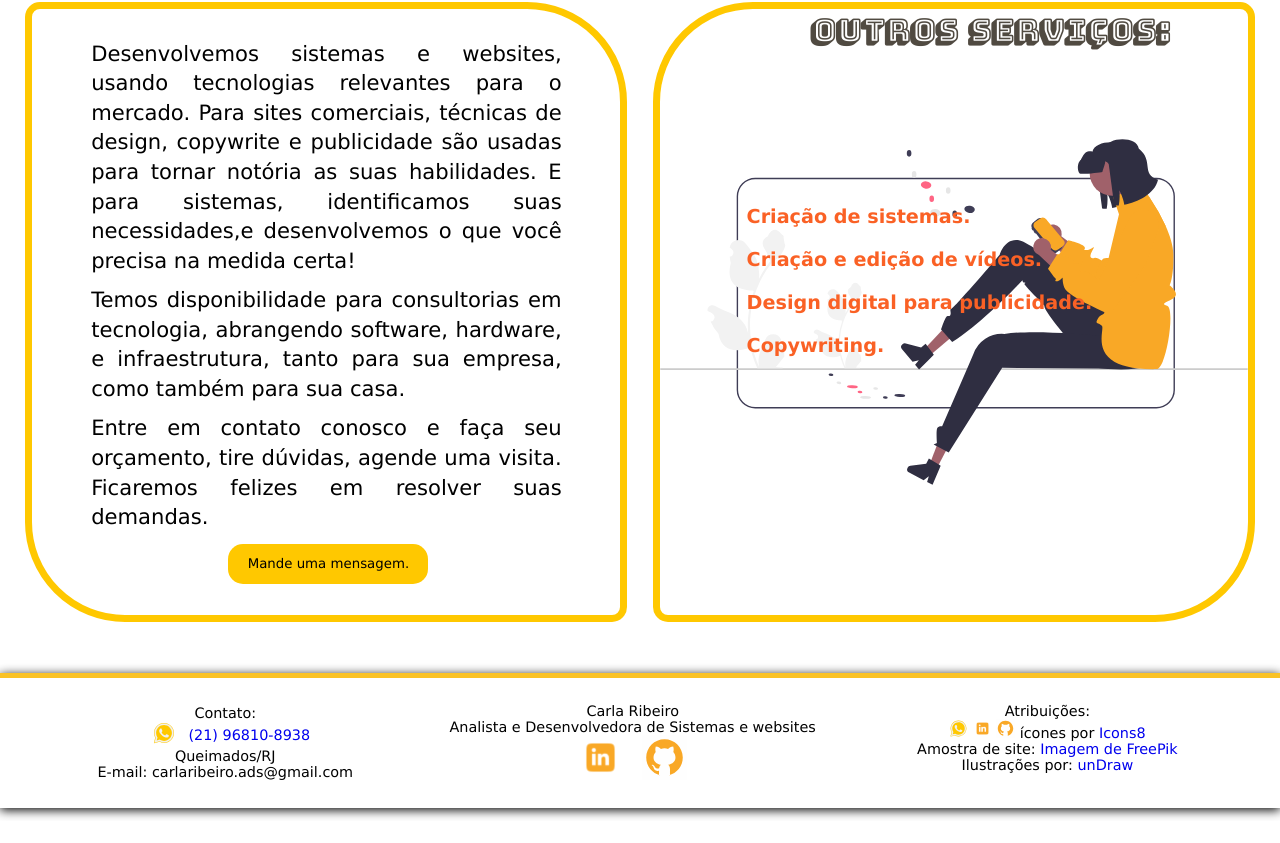
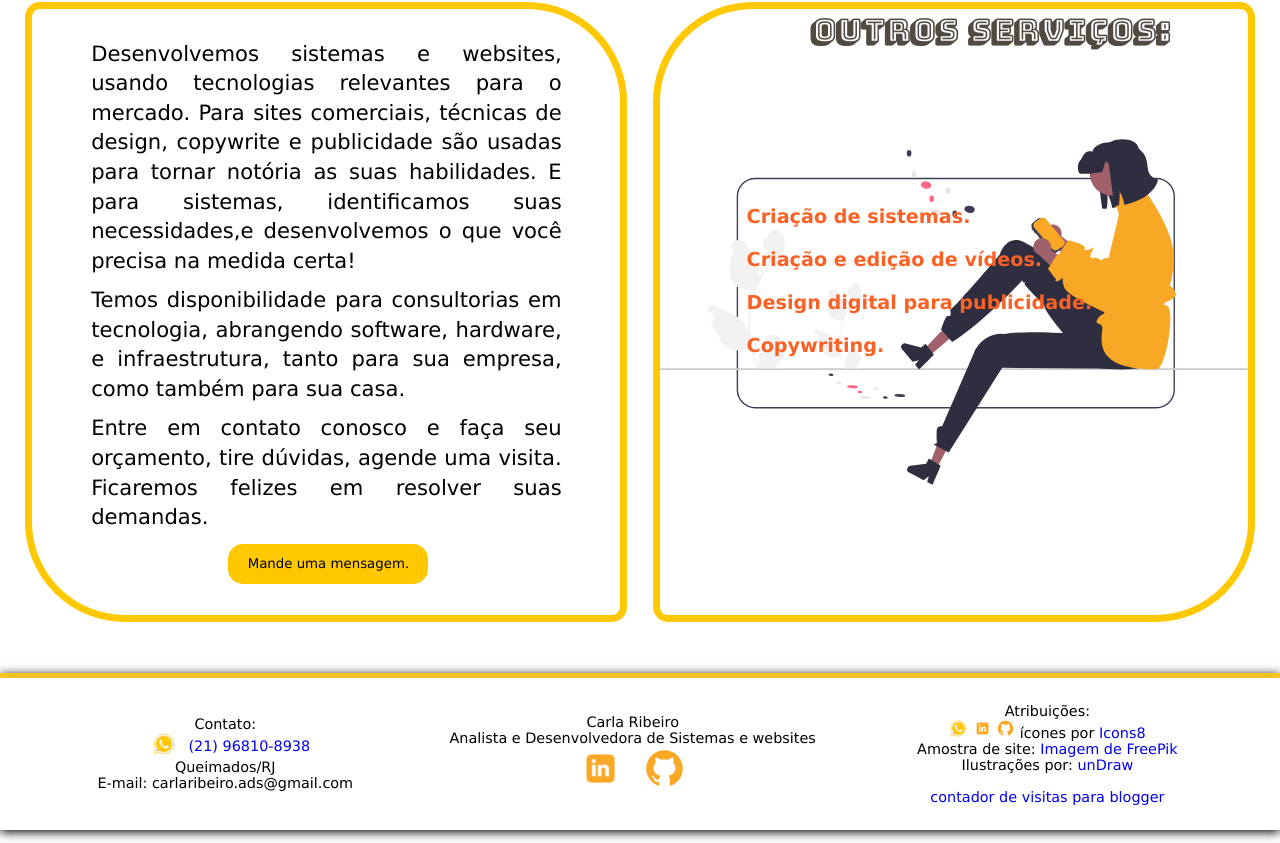
Before and after one commit to CarlaGRibeiro/alavanque, a website: page index.html in a window 1280 px wide. Shown: the part 2180-3023 px from the top of the page. Before the commit the page ends 3001 px from the top, so only its background shows below. Drawn offline with nearby package versions, Linux system fonts and the light colour scheme.

Commit message:
contador de viistas add

```diff
--- a/index.html
+++ b/index.html
@@ -10,9 +10,8 @@
   <link rel="preconnect" href="https://fonts.googleapis.com" />
   <link rel="preconnect" href="https://fonts.gstatic.com" crossorigin />
   <link href="https://fonts.googleapis.com/css2?family=Bungee+Shade&display=swap" rel="stylesheet" />
+  <script src="js/script.js" defer></script>
 
-  <script src="js/script.js" defer></script>
-</head>
 
 <body>
   <header>
@@ -22,7 +21,8 @@
         <a href="#sobre">Sobre</a>
         <a href="./pages/galery.html">Galeria</a>
       </section>
-      <div id="conect-now"><a href="https://wa.me/+5521968108938" target="_blanc"> <img src="images/whatsapp-icon.png" alt=""></a></div>
+      <div id="conect-now"><a href="https://wa.me/+5521968108938" target="_blanc"> <img src="images/whatsapp-icon.png"
+            alt=""></a></div>
     </nav>
   </header>
   <main>
@@ -31,9 +31,7 @@
         <p id="slogan1">Construindo sites...</p>
         <h2 id="slogan2">Desenvolvendo seu negócio.</h2>
       </div>
-
       <div class="reason-img">
-
         <img src="images/edition/reason2.jpg" alt="" />
       </div>
     </section>
@@ -99,11 +97,8 @@
       </p>
     </div>
     <section class="final">
-
       <section class="presentation" id="sobre">
-
         <div class="sobre">
-
           <p>
             Desenvolvemos sistemas e websites, usando tecnologias relevantes
             para o mercado. Para sites comerciais, técnicas de design, copywrite
@@ -120,9 +115,7 @@
             Entre em contato conosco e faça seu orçamento, tire dúvidas, agende
             uma visita. Ficaremos felizes em resolver suas demandas.
           </p>
-
           <a href="https://wa.me/+5521968108938" target="_blanc"><button class="msg">Mande uma mensagem.</button></a>
-
         </div>
       </section>
       <section class="other-services">
@@ -138,7 +131,6 @@
     </section>
   </main>
   <footer>
-
     <div class="sections">
       <section class="adress-contact">
         <p>Contato:</p>
@@ -149,7 +141,6 @@
         <p>Queimados/RJ</p>
         <p>E-mail: carlaribeiro.ads@gmail.com</p>
       </section>
-
       <section class="info-social">
         <p>Carla Ribeiro</p>
         <p>Analista e Desenvolvedora de Sistemas e websites</p>
@@ -159,7 +150,6 @@
           <a href="https://github.com/CarlaGRibeiro" target="_blank"><img src="./images/github-icon.svg" alt=""></a>
         </div>
       </section>
-
       <section class="assignment">
         <p>Atribuições:</p>
         <p><a href="https://icons8.com/icon/ZeQPTbzIF4jw/whatsapp" target="_blank">
@@ -171,7 +161,10 @@
           href="https://br.freepik.com/psd-gratuitas/conceito-de-paginas-de-destino-veterinarias_7033095.htm#&position=4&from_view=search&track=ais&uuid=8f1be86d-2074-4fac-977d-a3de9ada850c"
           target="_blank">Imagem de FreePik</a>
         <p>Ilustrações por: <a href="https://undraw.co/illustrations" target="_blank">unDraw</a></p>
+        <div id="sfcq8zpl94pksgqdx2d7pwamjqrhygus812"></div><script type="text/javascript" src="https://counter1.optistats.ovh/private/counter.js?c=q8zpl94pksgqdx2d7pwamjqrhygus812&down=async" async></script><br><a href="https://www.webcontadores.com">contador de visitas para blogger</a><noscript><a href="https://www.webcontadores.com" title="contador de visitas para blogger"><img src="https://counter1.optistats.ovh/private/webcontadores.php?c=q8zpl94pksgqdx2d7pwamjqrhygus812" title="contador de visitas para blogger" alt="contador de visitas para blogger"></a></noscript>
       </section>
   </footer>
+
 </body>
+
 </html>
```
